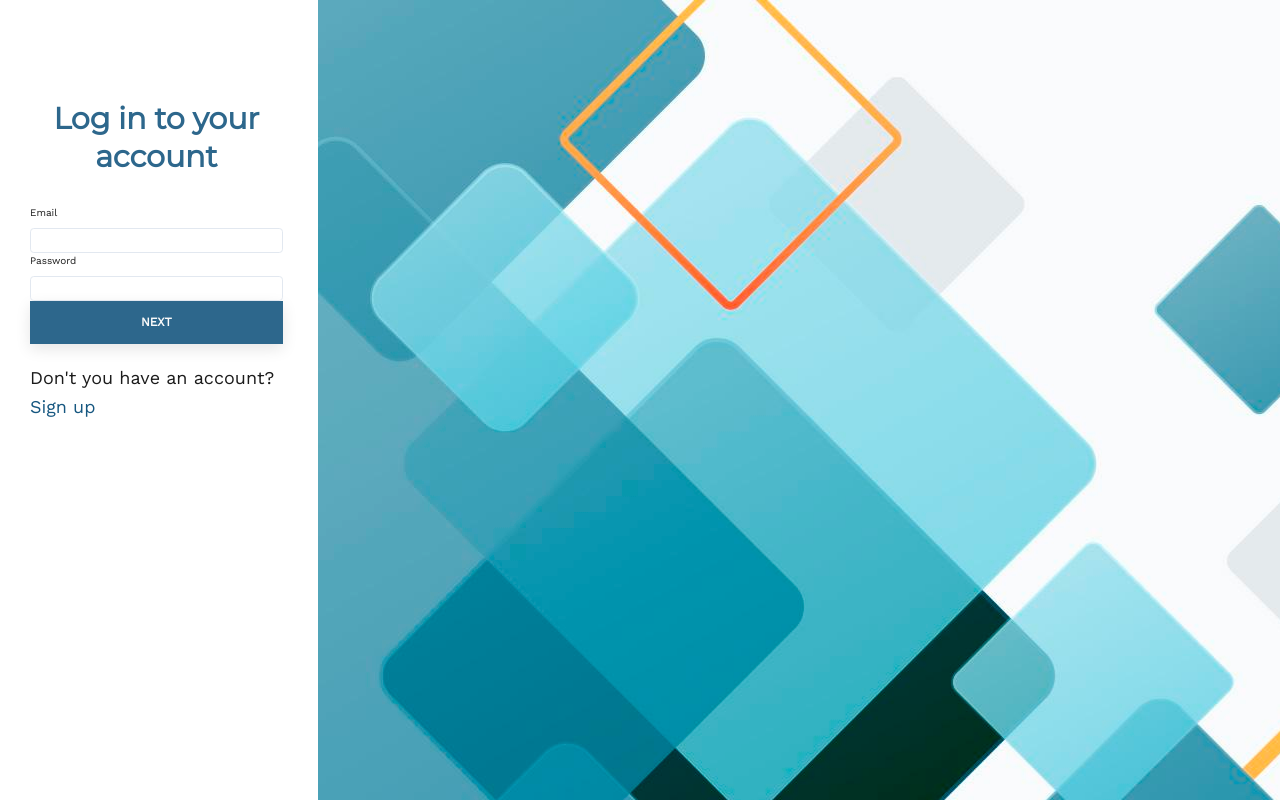
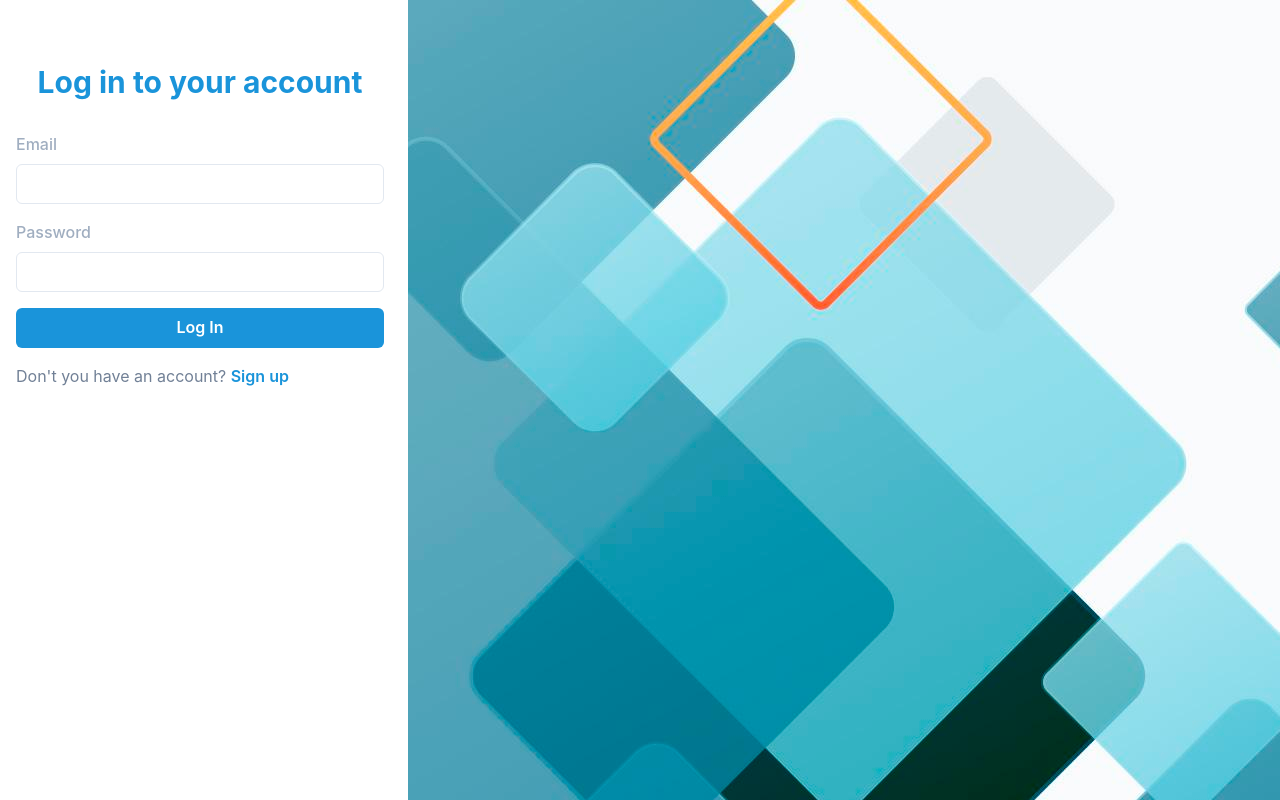
Before and after one commit to ether200/resource-manager, a React (Create React App) app in the folder client/: page / in a window 1280 px wide. Built offline with nearby package versions, Linux system fonts and the light colour scheme.

Commit message:
redid login and register screen

```diff
--- /dev/null
+++ b/client/src/components/ErrorBadge/index.tsx
@@ -0,0 +1,13 @@
+import React from "react";
+import { Alert, AlertIcon, AlertDescription } from "@chakra-ui/react";
+
+const ErrorBadge: React.FC<{ message: string | null }> = ({ message }) => {
+  return (
+    <Alert status="error">
+      <AlertIcon />
+      <AlertDescription>{message}</AlertDescription>
+    </Alert>
+  );
+};
+
+export default ErrorBadge;
--- a/client/src/components/FormInput/index.tsx
+++ b/client/src/components/FormInput/index.tsx
@@ -1,15 +1,22 @@
-import { ValidationRule, UseFormMethods } from 'react-hook-form';
-import { ErrorIcon } from '../../styles/Icons.Styles';
+import { ValidationRule, UseFormMethods } from "react-hook-form";
+import {
+  FormControl,
+  FormLabel,
+  FormErrorMessage,
+  Input,
+} from "@chakra-ui/react";
 
 interface InputProps
-  extends Partial<Pick<UseFormMethods, 'register' | 'errors'>> {
+  extends Partial<Pick<UseFormMethods, "register" | "errors">> {
   rules?: ValidationRule;
   id: string;
   label: string;
   name: string;
+  invalid?: boolean;
+  required?: boolean;
   placeholder?: string;
   defaultValue?: string | undefined;
-  type: 'text' | 'email' | 'password';
+  type: "text" | "email" | "password";
 }
 
 const FormInput: React.FC<InputProps> = ({
@@ -17,18 +24,35 @@ const FormInput: React.FC<InputProps> = ({
   errors,
   label,
   id,
+  invalid,
+  required,
   ...inputProps
 }): JSX.Element => {
   return (
-    <div className='form-control'>
-      <label htmlFor={id}>{label}</label>
-      <input ref={register} id={id} {...inputProps} />
-      {errors && (
-        <span className='form-error'>
-          <ErrorIcon /> {errors.message}
-        </span>
-      )}
-    </div>
+    <FormControl id={id} isInvalid={invalid} isRequired={required}>
+      <FormLabel htmlFor={id} color="gray.400">
+        {label}
+      </FormLabel>
+      <Input
+        id={id}
+        ref={register}
+        {...inputProps}
+        focusBorderColor="primary.400"
+        errorBorderColor="red.300"
+      />
+      <FormErrorMessage fontSize="md" fontWeight="semibold">
+        {errors && errors.message}
+      </FormErrorMessage>
+    </FormControl>
+    // <div className='form-control'>
+    //   <label htmlFor={id}>{label}</label>
+    //   <input ref={register} id={id} {...inputProps} />
+    //   {errors && (
+    //     <span className='form-error'>
+    //       <ErrorIcon /> {errors.message}
+    //     </span>
+    //   )}
+    // </div>
   );
 };
 
--- a/client/src/components/LoginForm/index.tsx
+++ b/client/src/components/LoginForm/index.tsx
@@ -1,5 +1,5 @@
 import { useDispatch, useSelector } from "react-redux";
-import { Link } from "react-router-dom";
+import { Link as RouterLink } from "react-router-dom";
 import { SubmitHandler, useForm } from "react-hook-form";
 import { yupResolver } from "@hookform/resolvers/yup";
 import { LoginSchema } from "../../yup";
@@ -8,16 +8,9 @@ import { registerLogUser } from "../../redux/actions/userActions";
 
 import { RootStore } from "../../redux/store";
 import FormInput from "../FormInput";
+import ErrorBadge from "../ErrorBadge";
 
-import { LoginFormWrapper } from "./LoginForm.styles";
-import { ErrorIcon } from "../../styles/Icons.Styles";
-
-import {
-  FormControl,
-  FormLabel,
-  FormErrorMessage,
-  Input,
-} from "@chakra-ui/react";
+import { Box, Heading, VStack, Button, Text, Link } from "@chakra-ui/react";
 
 export type LogFormValues = {
   email: string;
@@ -40,36 +33,27 @@ const LoginForm: React.FC = () => {
   };
 
   return (
-    <LoginFormWrapper>
-      <h2>Log in to your account</h2>
-      {error && (
-        <span className="form-error">
-          <ErrorIcon /> {error}
-        </span>
-      )}
-      {authError && (
-        <span className="form-error">
-          <ErrorIcon /> {authError}
-        </span>
-      )}
+    <Box
+      minWidth={275}
+      paddingY={8}
+      paddingX={4}
+      height="100%"
+      width={{ base: "375px", md: "400px" }}
+      margin="auto"
+    >
+      <Heading marginY={8} size="lg" textAlign="center" color="primary.600">
+        Log in to your account
+      </Heading>
       <form onSubmit={handleSubmit(onSubmit)}>
-        <FormControl>
-          <FormLabel htmlFor="email">Email</FormLabel>
-          <Input id="email" name="email" type="text" ref={register} />
-          {errors.email && <FormErrorMessage>{errors.email}</FormErrorMessage>}
-        </FormControl>
-        <FormControl>
-          <FormLabel htmlFor="password">Password</FormLabel>
-          <Input id="password" name="password" type="password" ref={register} />
-          {errors.password && (
-            <FormErrorMessage>{errors.password}</FormErrorMessage>
-          )}
-        </FormControl>
-        {/* <FormInput
+        <VStack spacing={4}>
+          {error && <ErrorBadge message={error} />}
+          {authError && <ErrorBadge message={authError} />}
+          <FormInput
             id="email"
             name="email"
             type="text"
             label="Email"
+            invalid={errors.email ? true : false}
             register={register}
             errors={errors.email}
           />
@@ -79,16 +63,36 @@ const LoginForm: React.FC = () => {
             name="password"
             label="Password"
             register={register}
+            invalid={errors.email ? true : false}
             errors={errors.password}
-        /> */}
-        <button className="btn" type="submit" disabled={loading}>
-          {!loading ? "Next" : "Loading..."}
-        </button>
-        <p>
-          Don't you have an account? <Link to="/register">Sign up</Link>
-        </p>
+          />
+          <Button
+            variant="solid"
+            size="md"
+            isLoading={loading}
+            type="submit"
+            width="100%"
+            colorScheme="primary"
+          >
+            Log In
+          </Button>
+          <Text alignSelf="start" fontSize="md" color="gray.500">
+            Don't you have an account?{" "}
+            <Link
+              as={RouterLink}
+              fontWeight="semibold"
+              color="primary.600"
+              _hover={{
+                color: "primary.700",
+              }}
+              to="/register"
+            >
+              Sign up
+            </Link>
+          </Text>
+        </VStack>
       </form>
-    </LoginFormWrapper>
+    </Box>
   );
 };
 
--- a/client/src/index.tsx
+++ b/client/src/index.tsx
@@ -4,10 +4,11 @@ import App from "./App";
 import { Provider } from "react-redux";
 import store from "./redux/store";
 import { ChakraProvider } from "@chakra-ui/react";
+import theme from "./theme";
 
 ReactDOM.render(
   <Provider store={store}>
-    <ChakraProvider>
+    <ChakraProvider theme={theme}>
       <App />
     </ChakraProvider>
   </Provider>,
--- a/client/src/pages/Login.tsx
+++ b/client/src/pages/Login.tsx
@@ -9,7 +9,6 @@ import { resetSubjectState } from "../redux/actions/subjectActions";
 import { resetResourceState } from "../redux/actions/resourceActions";
 import { RootStore } from "../redux/store";
 
-import Wrapper from "../styles/Login.styles";
 import LoginForm from "../components/LoginForm";
 
 const Login: React.FC = () => {
@@ -30,13 +29,18 @@ const Login: React.FC = () => {
   }, [dispatch]);
 
   return (
-    <Stack direction="row" width="100%" minH="100vh">
+    <Stack
+      direction={{ base: "column-reverse", md: "row" }}
+      width="100%"
+      height="100vh"
+    >
       <LoginForm />
       <Box
         bgImage={`url(${Background})`}
         bgPosition="cover"
         bgRepeat="no-repeat"
-        width="100%"
+        flex={{ base: "auto", md: 1 }}
+        height={{ base: "100px", md: "100%" }}
       ></Box>
       {/* <div className="hero">
         <div className="welcome">
--- a/client/src/styles/GlobalStyles.ts
+++ b/client/src/styles/GlobalStyles.ts
@@ -18,125 +18,6 @@ const GlobalStyles = createGlobalStyle`
         --light-shadow: 0 5px 15px rgba(0, 0, 0, 0.1);
         --dark-shadow: 0 5px 15px rgba(0, 0, 0, 0.2);
     }
-
-    *,
-*::before,
-*::after {
-  margin: 0;
-  padding: 0;
-  box-sizing: inherit;
-}
-
-html {
-  box-sizing: border-box;
-  font-size: 62.5%;
-}
-
-body {
-  font-family: var(--font-primary);
-  color: var(--color-black);
-  font-weight: 400;
-  line-height: 1.6;
-  font-size: 1.6rem;
-  min-height: 100vh;
-}
-
-ul {
-  list-style: none;
-}
-
-a {
-  color: var(--color-primary-1);
-  text-decoration: none;
-
-  a:hover {
-    cursor: pointer;
-  }
-}
-
-h1,
-h2,
-h3,
-h4 {
-  font-family: var(--font-secondary);
-  font-weight: 600;
-  line-height: 1.25;
-  margin-bottom: 1.5rem;
-  color: var(--color-primary-2);
-}
-
-h1 {
-  font-size: 4rem;
-}
-h2 {
-  font-size: 3rem;
-}
-h3 {
-  font-size: 2.5rem;
-}
-
-h4 {
-  color: var(--color-black);
-  font-size: 2rem;
-  font-weight: 400;
-}
-
-p {
-  font-size: 1.8rem;
-}
-
-img {
-  width: 100%;
-  display: block;
-}
-
-.btn {
-  text-transform: uppercase;
-  background: var(--color-primary-2);
-  color: var(--color-white);
-  padding: 1rem 1.5rem;
-  display: inline-block;
-  letter-spacing: 1.5;
-  font-weight: 600;
-  font-size: 1.2rem;
-  cursor: pointer;
-  box-shadow: var(--light-shadow);
-  outline: none;
-  border: 2px solid transparent;
-
-  &:hover {
-    background: var(--color-primary-1);
-  }
-
-  &-secondary {
-    background-color: var(--color-secondary-2);
-    color: var(--color-primary-dark);
-
-    &:hover {
-      background-color: var(--color-secondary-dark);
-    }
-  }
-
-
-  @media screen and(max-width: 768px) {
-    width: 100%;
-    font-size: 1.6rem;
-  }
-}
-
-.form-error {
-  color: #e32f2f;
-  display: grid;
-  grid-template-columns: auto 1fr;
-  grid-gap: 1rem;
-  margin: 0.5rem 0;
-}
-
-@keyframes loading {
-  to {
-    transform: rotate(1turn);
-  }
-}
 `;
 
 export default GlobalStyles;
--- /dev/null
+++ b/client/src/theme.ts
@@ -0,0 +1,22 @@
+import { extendTheme, theme } from "@chakra-ui/react";
+import { mode } from "@chakra-ui/theme-tools";
+
+export default extendTheme({
+  colors: {
+    primary: theme.colors.twitter,
+    secondary: theme.colors.yellow,
+  },
+  components: {
+    Button: {
+      variants: {
+        solid: (props) => ({
+          backgroundColor: `${props.colorScheme}.600`,
+          color: "white",
+          _hover: {
+            backgroundColor: `${props.colorScheme}.700`,
+          },
+        }),
+      },
+    },
+  },
+});
```
Also changed, not shown: client/src/components/RegisterForm/index.tsx (+57 -17 lines). Lines whose indentation alone changed are shown as unchanged.
